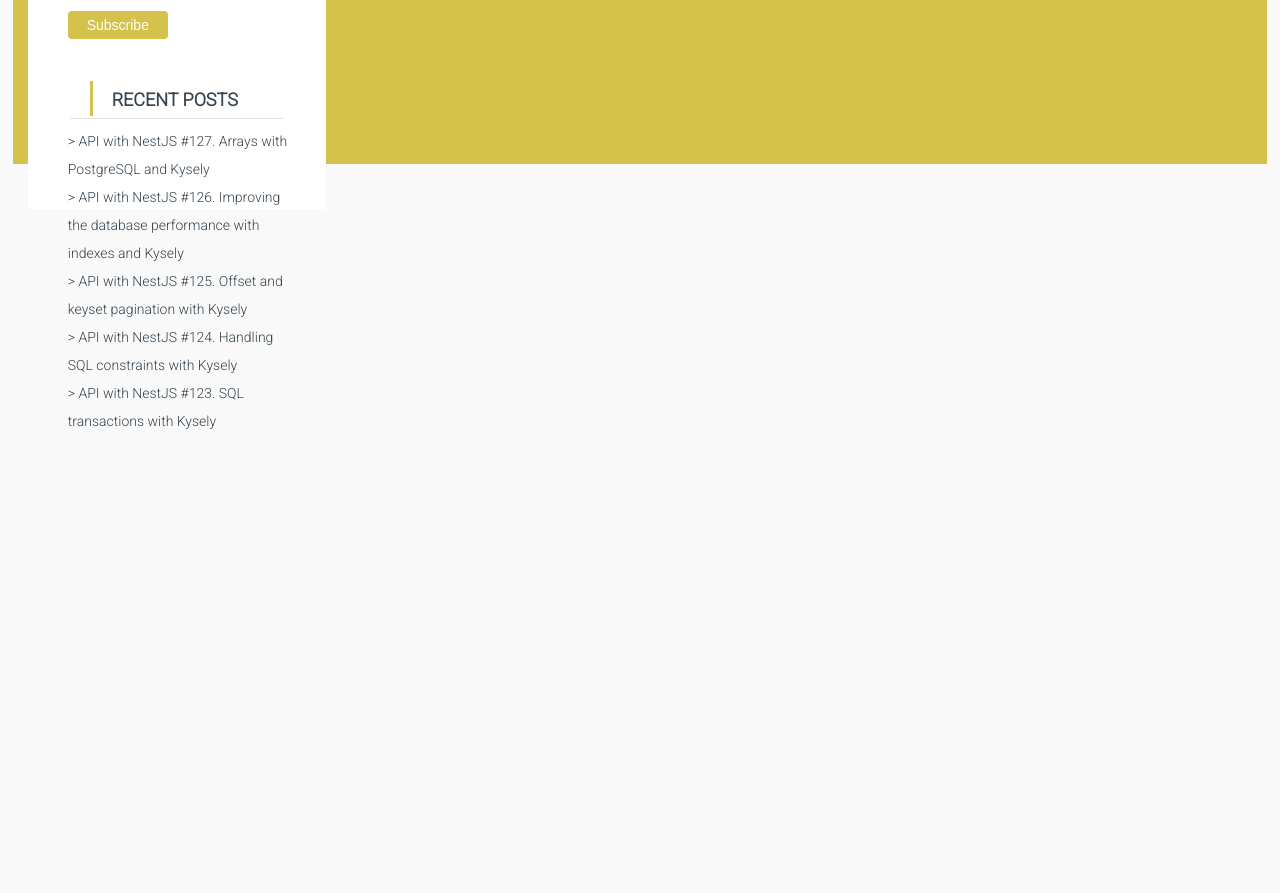
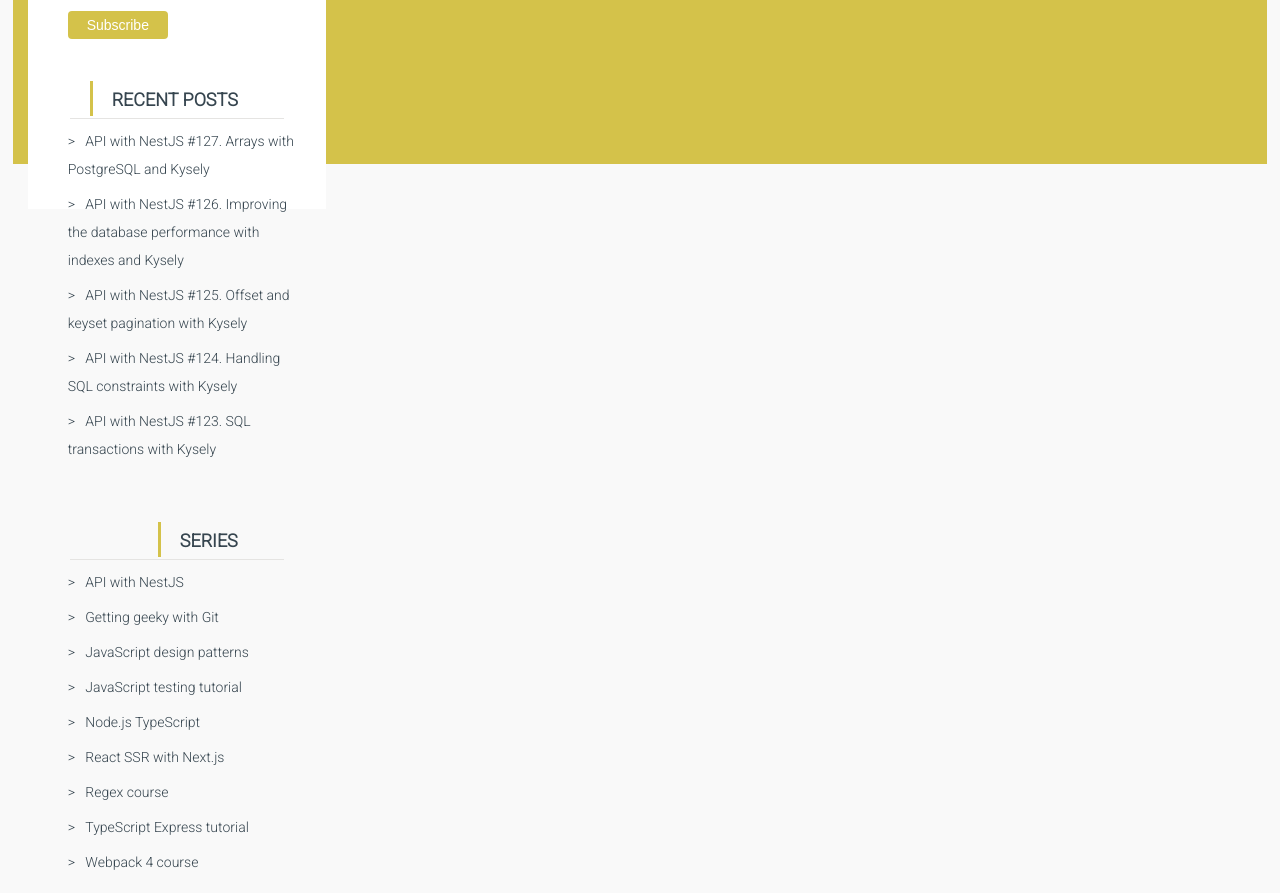
Before and after one commit to nattsnb/wanago.io_mock_up, a plain HTML site: page index.html in a window 1280 px wide. Shown: the part 683-1576 px from the top of the page. Before the commit the page ends 1128 px from the top, so only its background shows below. Drawn offline with Linux system fonts and the light colour scheme.

Commit message:
added spacing between links in section, copied whole section to create secong one

```diff
--- a/index.html
+++ b/index.html
@@ -55,11 +55,31 @@
           </div>
           <hr class="section-hr">
           <ul class="navigation-bar">
-            <li>>     <a class="navigation-bar-link">API with NestJS #127. Arrays with PostgreSQL and Kysely</a></li>
-            <li>>     <a class="navigation-bar-link">API with NestJS #126. Improving the database performance with indexes and Kysely</a></li>
-            <li>>     <a class="navigation-bar-link">API with NestJS #125. Offset and keyset pagination with Kysely</a></li>
-            <li>>     <a class="navigation-bar-link">API with NestJS #124. Handling SQL constraints with Kysely</a></li>
-            <li>>     <a class="navigation-bar-link">API with NestJS #123. SQL transactions with Kysely</a></li>
+            <li class="navigation-bar-link">>&nbsp;&nbsp;&nbsp;<a>API with NestJS #127. Arrays with PostgreSQL and Kysely</a></li>
+            <li class="navigation-bar-link">>&nbsp;&nbsp;&nbsp;<a>API with NestJS #126. Improving the database performance with indexes and Kysely</a></li>
+            <li class="navigation-bar-link">>&nbsp;&nbsp;&nbsp;<a>API with NestJS #125. Offset and keyset pagination with Kysely</a></li>
+            <li class="navigation-bar-link">>&nbsp;&nbsp;&nbsp;<a>API with NestJS #124. Handling SQL constraints with Kysely</a></li>
+            <li class="navigation-bar-link">>&nbsp;&nbsp;&nbsp;<a>API with NestJS #123. SQL transactions with Kysely</a></li>
+          </ul>
+        </div>
+        <div class="section-wrapper">
+          <div class="section-header-wrapper">
+            <hr class="section-header-hr">
+            <div class="section-header">
+              series
+            </div>
+          </div>
+          <hr class="section-hr">
+          <ul class="navigation-bar">
+            <li class="navigation-bar-link">>&nbsp;&nbsp;&nbsp;<a>API with NestJS</a></li>
+            <li class="navigation-bar-link">>&nbsp;&nbsp;&nbsp;<a>Getting geeky with Git</a></li>
+            <li class="navigation-bar-link">>&nbsp;&nbsp;&nbsp;<a>JavaScript design patterns</a></li>
+            <li class="navigation-bar-link">>&nbsp;&nbsp;&nbsp;<a>JavaScript testing tutorial</a></li>
+            <li class="navigation-bar-link">>&nbsp;&nbsp;&nbsp;<a>Node.js TypeScript</a></li>
+            <li class="navigation-bar-link">>&nbsp;&nbsp;&nbsp;<a>React SSR with Next.js</a></li>
+            <li class="navigation-bar-link">>&nbsp;&nbsp;&nbsp;<a>Regex course</a></li>
+            <li class="navigation-bar-link">>&nbsp;&nbsp;&nbsp;<a>TypeScript Express tutorial</a></li>
+            <li class="navigation-bar-link">>&nbsp;&nbsp;&nbsp;<a>Webpack 4 course</a></li>
           </ul>
         </div>
       </div>
--- a/style.css
+++ b/style.css
@@ -143,7 +143,7 @@
 }
 
 .navigation-bar-link {
-
+    margin-bottom: 7px;
 }
 
 .main {
```
